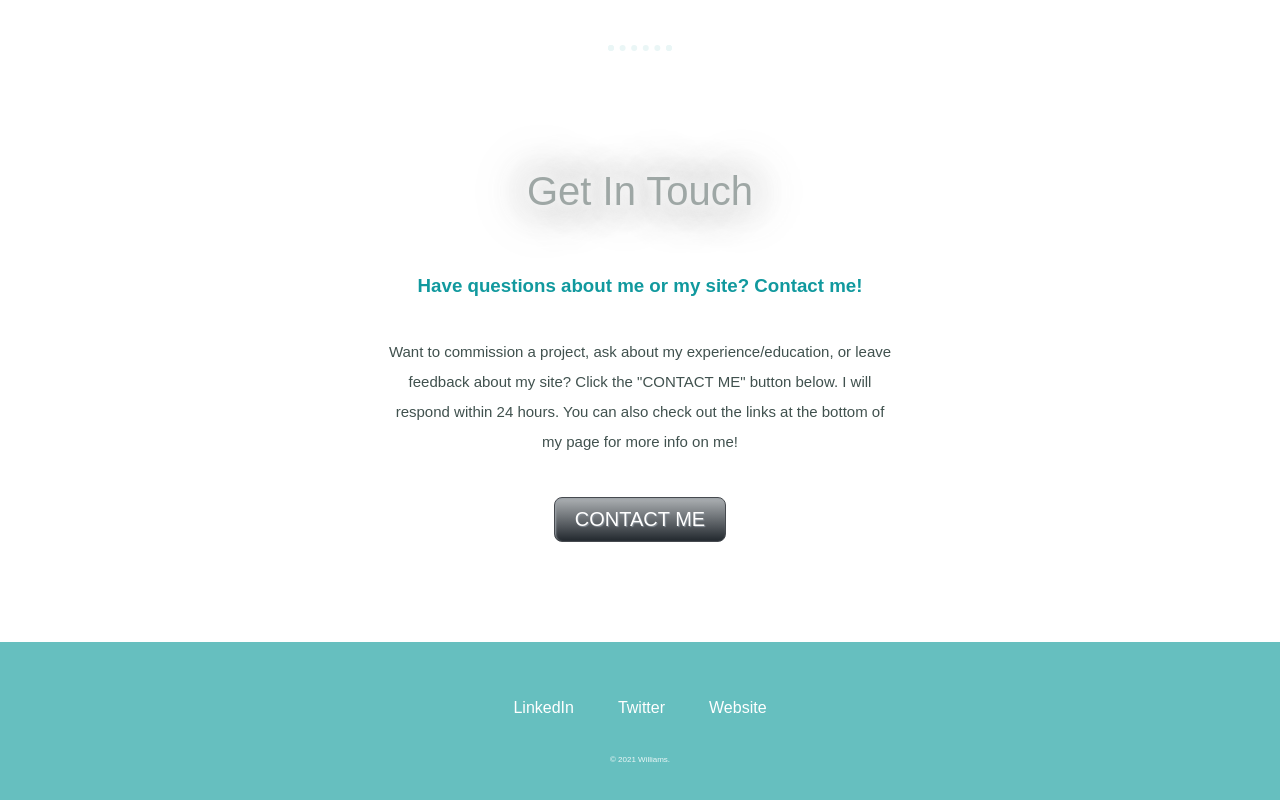
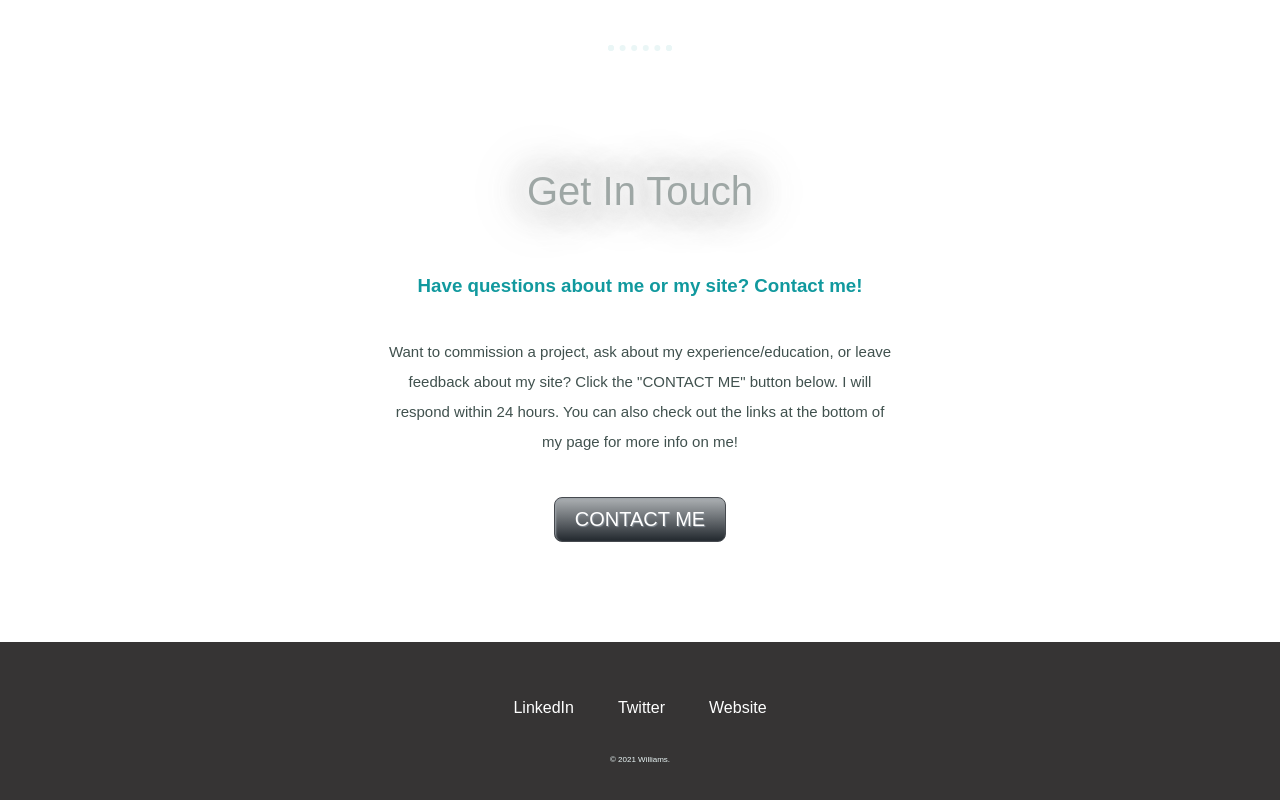
Before and after one commit to tw-nb/Tierra-W, a plain HTML site: page index.html in a window 1280 px wide. Shown: the part 1979-2779 px from the top of the page. Drawn offline with Linux system fonts and the light colour scheme.

Commit message:
Update styles.css

```diff
--- a/styles.css
+++ b/styles.css
@@ -18,7 +18,7 @@ body {
 .bottom-container {
   margin-top: 100px;
   padding: 50px 0 20px;
-  background-color: #66bfbf;
+  background-color: #363434;
 }
 
 /* HTML ELEMENTS */
```
